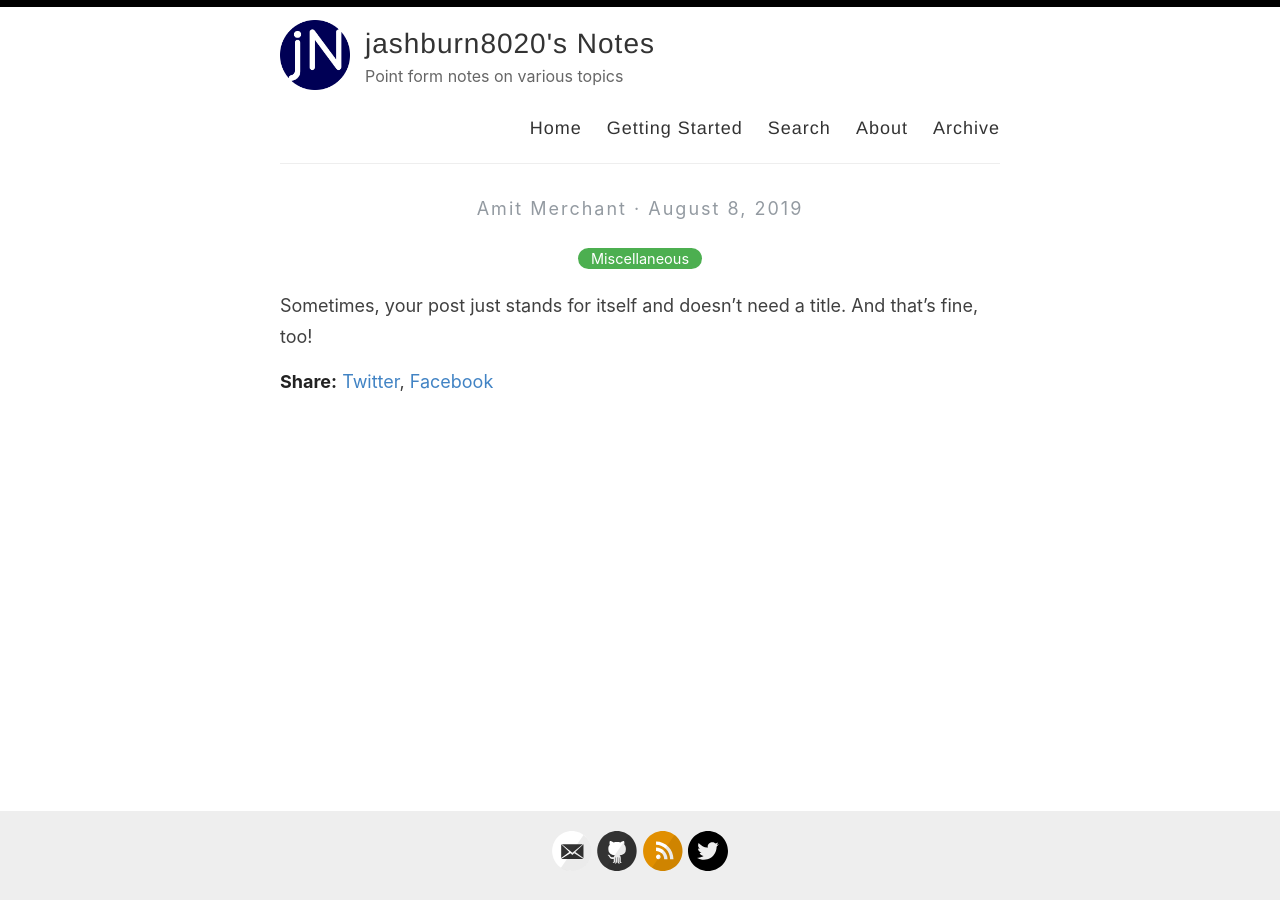
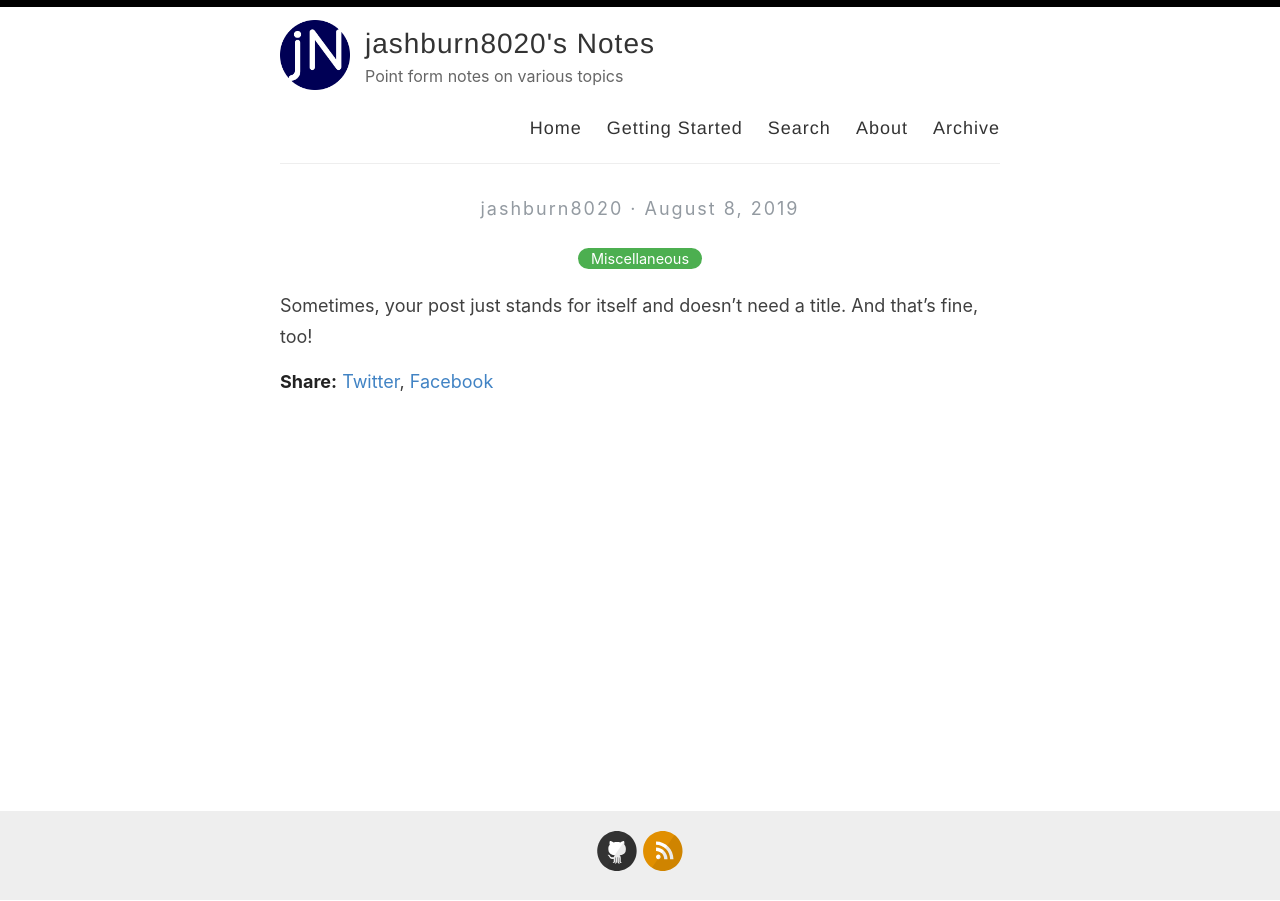
Before and after one commit to jashburn8020/notes, a Jekyll site: the page built from _posts/2019-08-08-no-title-posts.md, in a window 1280 px wide. Built offline with Jekyll 4.4.1, drawn with Linux system fonts in a browser that asks for light colours.

Commit message:
Update footer icons

```diff
--- a/_config.yml
+++ b/_config.yml
@@ -6,7 +6,7 @@
 name: jashburn8020's Notes
 
 # Name of the author
-author: Amit Merchant
+author: jashburn8020
 
 # Short bio or description (displayed in the header)
 description: Point form notes on various topics
@@ -21,15 +21,15 @@ avatar: /images/android-chrome-512x512.png
 # Includes an icon in the footer for each username you enter
 footer-links:
   dribbble:
-  email: amit.d.merchant@gmail.com
+  email:
   facebook:
   flickr:
-  github: amitmerchant1990/reverie
+  github: jashburn8020/notes
   instagram:
   linkedin:
   pinterest:
   rss: rss
-  twitter: amit_merchant
+  twitter:
   stackoverflow:
   youtube: # channel/<your_long_string> or user/<user-name>
   googleplus: # anything in your profile username that comes after plus.google.com/
--- a/_includes/meta.html
+++ b/_includes/meta.html
@@ -9,7 +9,7 @@
 {% else %}
 <meta property="og:description" content="{{ site.description }}" />
 {% endif %}
-<meta name="author" content="{{ site.name }}" />
+<meta name="author" content="{{ site.author }}" />
 
 {% if page.title %}
 <meta property="og:title" content="{{ page.title }}" />
```
Also changed, not shown: README.md.
